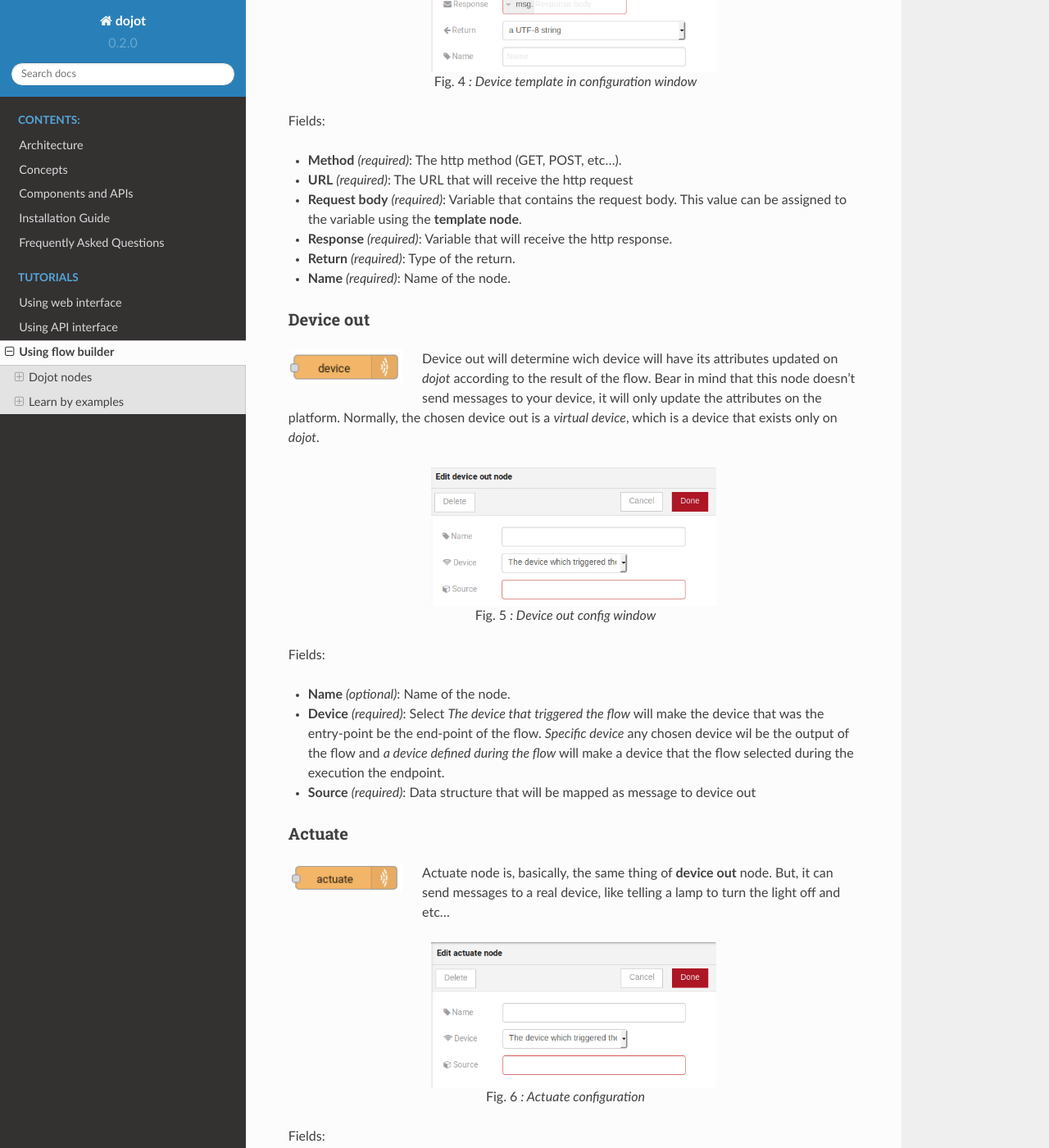
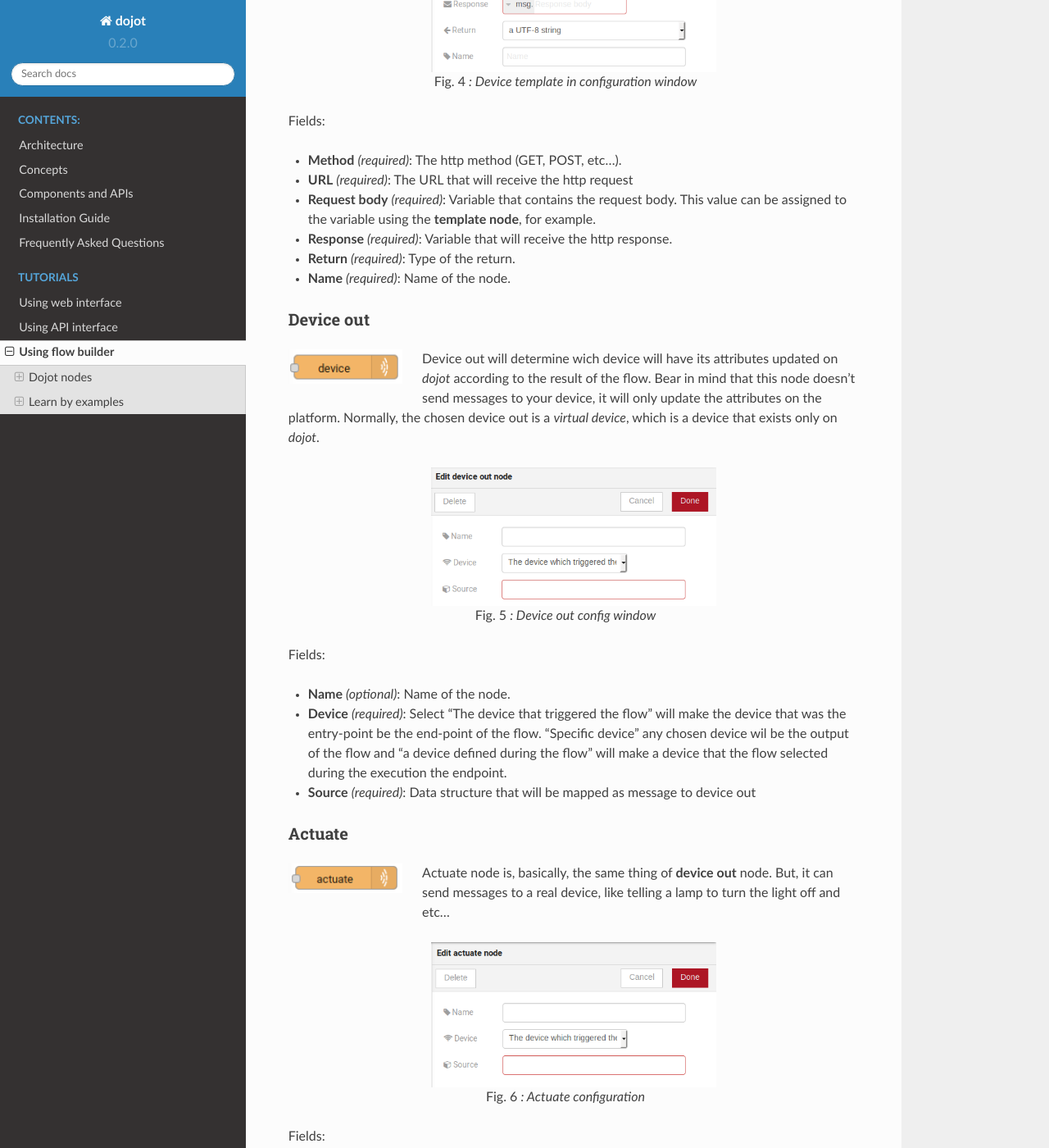
Before and after one commit to dojot/docs, a Sphinx documentation site: the page built from source/flow.rst, in a window 1280 px wide and 1400 px high, scrolled down 2372 px. Shown: the whole window at 82% size. Built offline with Sphinx 7.4.7 and the Read the Docs theme 2.0.0, drawn with Linux system fonts in a browser that asks for light colours.

Commit message:
applying suggestions

```diff
--- a/source/flow.rst
+++ b/source/flow.rst
@@ -100,7 +100,7 @@ Fields:
 
 * **Method** *(required)*: The http method (GET, POST, etc...).
 * **URL** *(required)*: The URL that will receive the http request
-* **Request body** *(required)*: Variable that contains the request body. This value can be assigned to the variable using the **template node**.
+* **Request body** *(required)*: Variable that contains the request body. This value can be assigned to the variable using the **template node**, for example.
 * **Response** *(required)*: Variable that will receive the http response.
 * **Return** *(required)*: Type of the return.
 * **Name** *(required)*: Name of the node.
@@ -131,9 +131,9 @@ device out is a *virtual device*, which is a device that exists only on *dojot*.
 Fields:
 
 - **Name** *(optional)*: Name of the node.
-- **Device** *(required)*: Select *The device that triggered the flow* will make the device that was the entry-point
-  be the end-point of the flow. *Specific device* any chosen device wil be the output of the flow and *a device
-  defined during the flow* will make a device that the flow selected during the execution the endpoint.
+- **Device** *(required)*: Select "The device that triggered the flow" will make the device that was the entry-point
+  be the end-point of the flow. "Specific device" any chosen device wil be the output of the flow and "a device
+  defined during the flow" will make a device that the flow selected during the execution the endpoint.
 - **Source** *(required)*: Data structure that will be mapped as message to device out
 
 Actuate
@@ -288,7 +288,7 @@ Fields:
 * **To** *(required)*: Destination email.
 * **Server** *(required)*: The server of the email destination.
 * **Subject** *(required)*: Subject of the email.
-* **Body** *(required)*: Message on the email. The message can be writen in a variable using the **template node**.
+* **Body** *(required)*: Message on the email. The message can be writen in a variable using the **template node**, for example.
 * **Name** *(optional)*: Name of the node.
 
 Geofence
```
